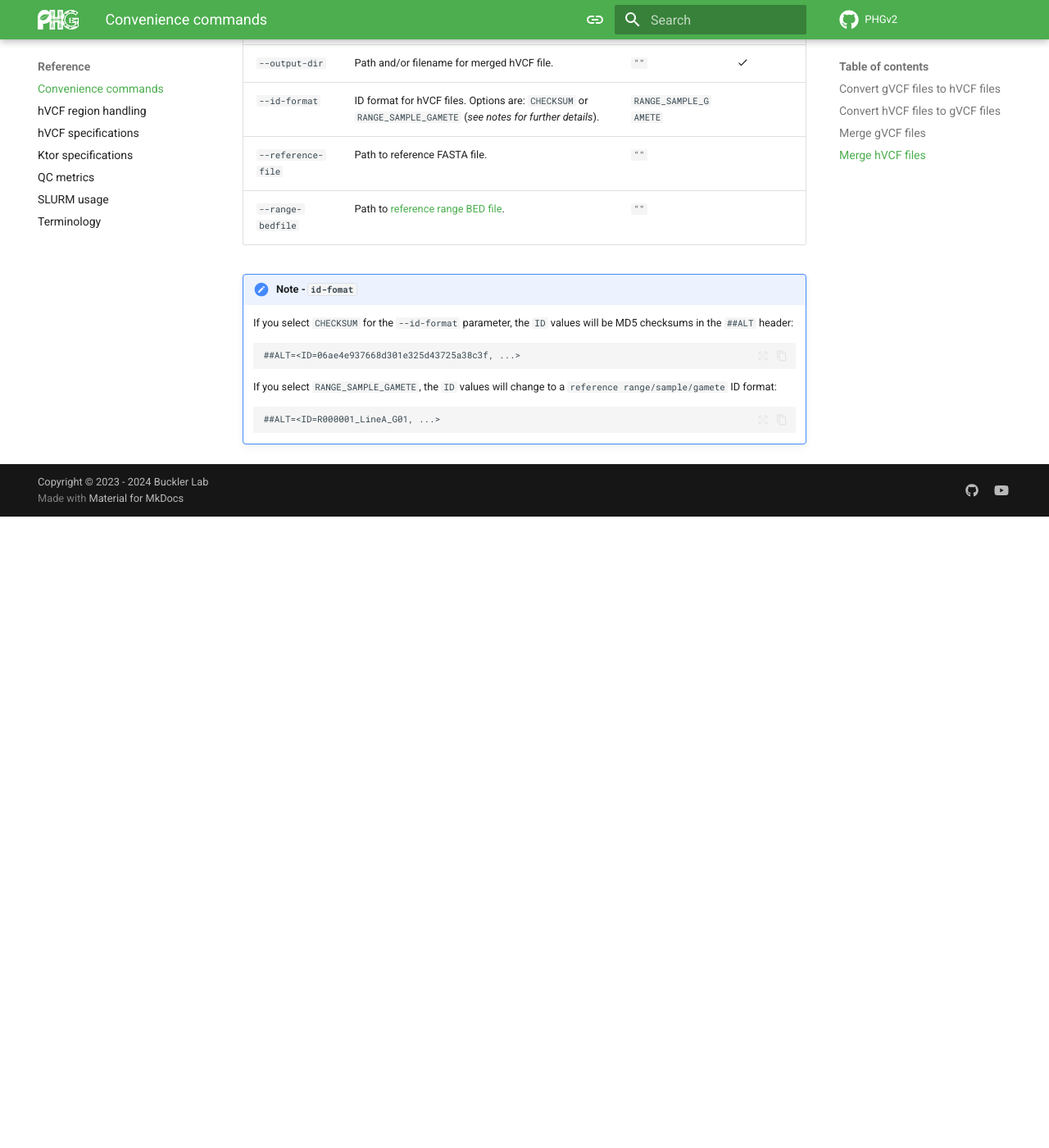
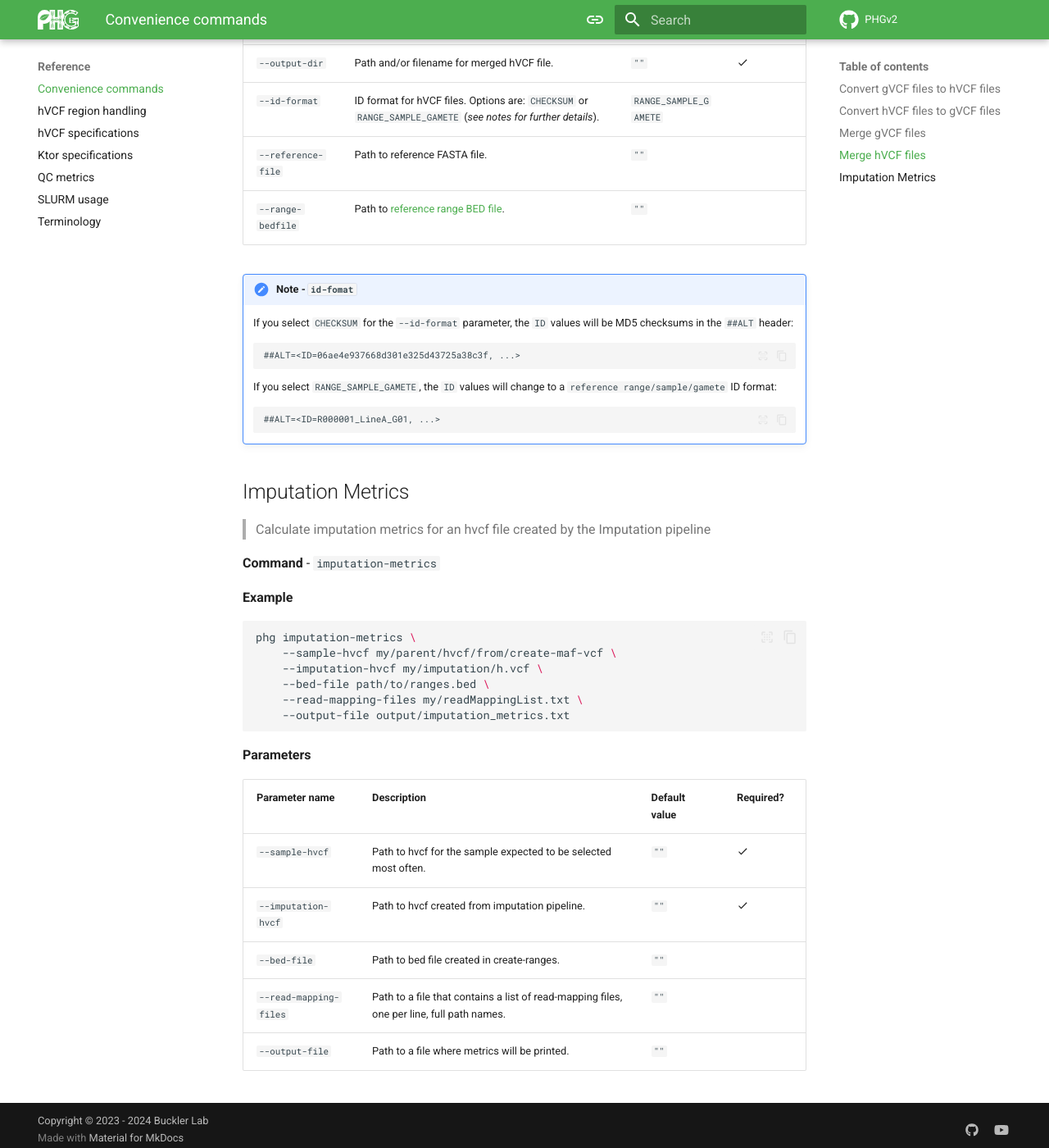
Before and after one commit to maize-genetics/phg_v2, an MkDocs documentation site: the page built from docs/convenience_commands.md, in a window 1280 px wide and 1400 px high, scrolled down 3006 px. Shown: the whole window at 82% size. Built offline with MkDocs 1.6.1 and Material for MkDocs 9.7.7, drawn with Linux system fonts in a browser that asks for light colours; comment, search, counter and statistics services are not loaded; before the commit the page ends 3636 px from its top, so only the background shows below that.

Commit message:
initial documentation for ImputationMetrics

````diff
--- a/docs/convenience_commands.md
+++ b/docs/convenience_commands.md
@@ -124,3 +124,31 @@ phg merge-hvcfs \
     ```
     ##ALT=<ID=R000001_LineA_G01, ...>
     ```
+
+## Imputation Metrics
+
+> Calculate imputation metrics for an hvcf file created by the Imputation pipeline
+
+**Command** - `imputation-metrics`
+
+**Example**
+
+```shell
+phg imputation-metrics \
+    --sample-hvcf my/parent/hvcf/from/create-maf-vcf \
+    --imputation-hvcf my/imputation/h.vcf \
+    --bed-file path/to/ranges.bed \
+    --read-mapping-files my/readMappingList.txt \
+    --output-file output/imputation_metrics.txt
+```
+
+**Parameters**
+
+
+| Parameter name         | Description                                                                               | Default value | Required?        |
+|------------------------|-------------------------------------------------------------------------------------------|---------------|------------------|
+| `--sample-hvcf`        | Path to hvcf for the sample expected to be selected most often.                           | `""`          | :material-check: |
+| `--imputation-hvcf`    | Path to hvcf created from imputation pipeline.                                            | `""`          | :material-check: |
+| `--bed-file`           | Path to bed file created in create-ranges.                                                | `""`          |                  |
+| `--read-mapping-files` | Path to a file that contains a list of read-mapping files, one per line, full path names. | `""`          |                  |
+| `--output-file`        | Path to a file where metrics will be printed.                                             | `""`          |                  |
````
